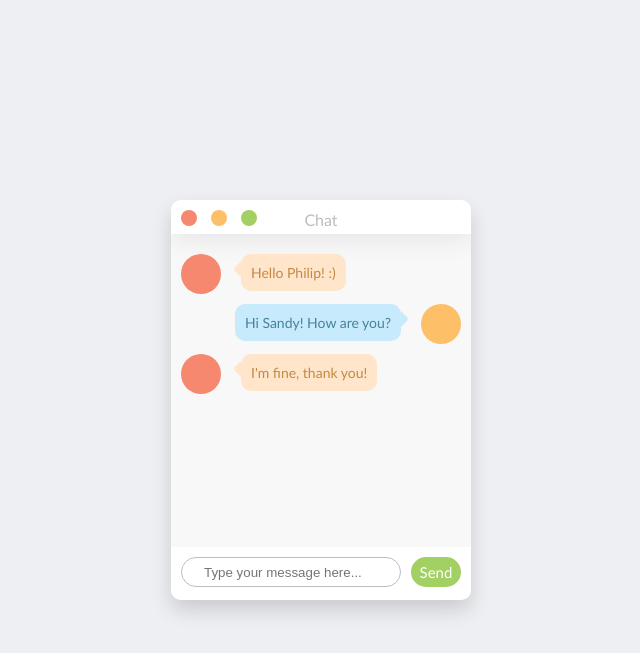
After one commit to subui/BtlWeb, a PHP site: page /chat/chat.html in a window 1280 px wide. The commit adds this page. Shown: the top 653 px of the page, without its empty margins (319-959 px from the left). Run offline with PHP 8.4, Linux system fonts and the light colour scheme; some libraries are stand-ins or nearby versions.

Commit message:
add chat

```diff
--- /dev/null
+++ b/chat/chat.css
@@ -0,0 +1,218 @@
+* {
+    box-sizing: border-box;
+}
+
+body {
+    background-color: #edeff2;
+    font-family: "Calibri", "Roboto", sans-serif;
+}
+
+.chat_window {
+    position: absolute;
+    width: calc(100% - 20px);
+    max-width: 300px;
+    height: 400px;
+    border-radius: 10px;
+
+    left: 50%;
+    top: 50%;
+    transform: translateX(-50%) translateY(-50%);
+    box-shadow: 0 10px 20px rgba(0,0,0,0.15);
+    background-color: #f8f8f8;
+    overflow: hidden;
+}
+
+.top_menu {
+    background-color: #fff;
+    width: 100%;
+    padding: 10px 0 5px;
+    box-shadow: 0 1px 30px rgba(0,0,0,0.1);
+}
+.top_menu .buttons {
+    margin: 0 0 0 10px;
+    position: absolute;
+}
+.top_menu .buttons .button {
+    width: 16px;
+    height: 16px;
+    border-radius: 50%;
+    display: inline-block;
+    margin-right: 10px;
+    position:relative;
+}
+.top_menu .buttons .button.close {
+    background-color: #f5886e;
+}
+.top_menu .buttons .button.minimize {
+    background-color: #fdbf68;
+}
+.top_menu .buttons .button.maximize {
+    background-color: #a3d063;
+}
+.top_menu .title {
+    text-align: center;
+    color: #bcbdc0;
+
+}
+
+.messages {
+    position: relative;
+    list-style: none;
+    padding: 20px 10px 0 10px;
+    margin: 0;
+    height: calc(100% - 87px);
+    overflow: scroll;
+    overflow-x: hidden;
+}
+.messages .message {
+    clear: both;
+    overflow: hidden;
+    margin-bottom: 10px;
+    transition: all 0.5s linear;
+    opacity: 0;
+}
+.messages .message.left .avatar {
+    background-color: #f5886e;
+    float: left;
+}
+.messages .message.left .text_wrapper {
+    background-color: #ffe6cb;
+    margin-left: 20px;
+}
+.messages .message.left .text_wrapper::after, .messages .message.left .text_wrapper::before {
+    right: 100%;
+    border-right-color: #ffe6cb;
+}
+.messages .message.left .text {
+    color: #c48843;
+}
+.messages .message.right .avatar {
+    background-color: #fdbf68;
+    float: right;
+}
+.messages .message.right .text_wrapper {
+    background-color: #c7eafc;
+    margin-right: 20px;
+    float: right;
+}
+.messages .message.right .text_wrapper::after, .messages .message.right .text_wrapper::before {
+    left: 100%;
+    border-left-color: #c7eafc;
+}
+.messages .message.right .text {
+    color: #45829b;
+}
+.messages .message.appeared {
+    opacity: 1;
+}
+.messages .message .avatar {
+    width: 40px;
+    height: 40px;
+    border-radius: 50%;
+    display: inline-block;
+}
+.messages .message .text_wrapper {
+    display: inline-block;
+    padding: 10px;
+    border-radius: 10px;
+    width: auto;
+    min-width: 30px;
+    max-width: calc(100% - 65px);
+    position: relative;
+}
+.messages .message .text_wrapper::after, .messages .message .text_wrapper::before {
+    top: 18px;
+    border: solid transparent;
+    content: " ";
+    height: 0;
+    width: 0;
+    position: absolute;
+    pointer-events: none;
+}
+.messages .message .text_wrapper::after {
+    border-width: 7px;
+    margin-top: -9px;
+}
+.messages .message .text_wrapper::before {
+    border-width: 7px;
+    margin-top: -11px;
+}
+.messages .message .text_wrapper .text {
+    font-size: 14px;
+    font-weight: 300;
+}
+
+.bottom_wrapper {
+    position: relative;
+    width: 100%;
+    background-color: #fff;
+    padding: 10px;
+    position: absolute;
+    bottom: 0;
+}
+.bottom_wrapper .message_input_wrapper {
+    display: inline-block;
+    height: 30px;
+    border-radius: 15px;
+    border: 1px solid #bcbdc0;
+    width: calc(100% - 60px);
+    position: relative;
+    padding: 0 20px;
+}
+.bottom_wrapper .message_input_wrapper .message_input {
+    border: none;
+    height: 100%;
+    box-sizing: border-box;
+    width: calc(100% - 40px);
+    position: absolute;
+    outline-width: 0;
+    color: gray;
+}
+.bottom_wrapper .send_message {
+    width: 50px;
+    height: 30px;
+    display: inline-block;
+    border-radius: 50px;
+    background-color: #a3d063;
+    border: 2px solid #a3d063;
+    color: #fff;
+    cursor: pointer;
+    transition: all 0.2s linear;
+    text-align: center;
+    float: right;
+}
+.bottom_wrapper .send_message:hover {
+    color: #a3d063;
+    background-color: #fff;
+}
+.bottom_wrapper .send_message .text {
+    font-size: 15px;
+    font-weight: 300;
+    display: inline-block;
+    line-height: 26px;
+}
+
+.message_template {
+    display: none;
+}
+
+::-webkit-scrollbar {
+    width: 12px;
+}
+
+::-webkit-scrollbar-track {
+    -webkit-box-shadow: inset 0 0 6px rgba(0,0,0,0.3);
+    -webkit-border-radius: 10px;
+    border-radius: 10px;
+}
+
+::-webkit-scrollbar-thumb {
+    -webkit-border-radius: 10px;
+    border-radius: 10px;
+    background-color: rgba(230,230,230,0.8);
+    -webkit-box-shadow: inset 0 0 6px rgba(0,0,0,0.5);
+}
+
+::-webkit-scrollbar-thumb:window-inactive {
+    background: rgba(250,250,250,0.4);
+}
--- /dev/null
+++ b/chat/chat.html
@@ -0,0 +1,53 @@
+<!DOCTYPE html>
+<html>
+  <head>
+    <meta charset="utf-8">
+    <title></title>
+    <link rel="stylesheet" href="chat.css" media="screen" title="no title" charset="utf-8">
+    <script type="text/javascript" src="jquery.min.js"></script>
+    <script type="text/javascript" src="chat.js"></script>
+  </head>
+  <body>
+    <div class="chat_window">
+      <div class="top_menu">
+        <div class="buttons">
+          <div class="button close"></div>
+          <div class="button minimize"></div>
+          <div class="button maximize"></div>
+        </div>
+        <div class="title">Chat</div>
+      </div>
+      <ul class="messages"></ul>
+      <div class="bottom_wrapper clearfix">
+        <div class="message_input_wrapper">
+          <input class="message_input" placeholder="Type your message here..." />
+        </div>
+        <div class="send_message">
+          <div class="icon"></div>
+          <div class="text">Send</div>
+        </div>
+      </div>
+    </div>
+    <div class="message_template">
+      <li class="message">
+        <div class="avatar"></div>
+        <div class="text_wrapper">
+          <div class="text"></div>
+        </div>
+      </li>
+    </div>
+    <script>
+      $("button").on("click", () => {
+        let text = $("input").val();
+        $("input").val("");
+        $.ajax("action.php?text=" + text)
+          .done((msg) => $("#chat").html(msg));
+      });
+
+      $(document).ready((e) => {
+        $.ajaxSetup({cache: false});
+        setInterval(() => $("#chat").load("load.php"), 10);
+      });
+    </script>
+  </body>
+</html>
--- /dev/null
+++ b/chat/chat.js
@@ -0,0 +1,57 @@
+(function () {
+    var Message;
+    Message = function (arg) {
+        this.text = arg.text; this.message_side = arg.message_side;
+        this.draw = function (_this) {
+            return function () {
+                var $message;
+                $message = $($('.message_template').clone().html());
+                $message.addClass(_this.message_side).find('.text').html(_this.text);
+                $('.messages').append($message);
+                return setTimeout(function () {
+                    return $message.addClass('appeared');
+                }, 0);
+            };
+        }(this);
+        return this;
+    };
+    $(function () {
+        var getMessageText, message_side, sendMessage;
+        message_side = 'right';
+        getMessageText = function () {
+            var $message_input;
+            $message_input = $('.message_input');
+            return $message_input.val();
+        };
+        sendMessage = function (text) {
+            var $messages, message;
+            if (text.trim() === '') {
+                return;
+            }
+            $('.message_input').val('');
+            $messages = $('.messages');
+            message_side = message_side === 'left' ? 'right' : 'left';
+            message = new Message({
+                text: text,
+                message_side: message_side
+            });
+            message.draw();
+            return $messages.animate({ scrollTop: $messages.prop('scrollHeight') }, 300);
+        };
+        $('.send_message').click(function (e) {
+            return sendMessage(getMessageText());
+        });
+        $('.message_input').keyup(function (e) {
+            if (e.which === 13) {
+                return sendMessage(getMessageText());
+            }
+        });
+        sendMessage('Hello Philip! :)');
+        setTimeout(function () {
+            return sendMessage('Hi Sandy! How are you?');
+        }, 1000);
+        return setTimeout(function () {
+            return sendMessage('I\'m fine, thank you!');
+        }, 2000);
+    });
+}.call(this));
--- a/index.php
+++ b/index.php
@@ -108,7 +108,6 @@ session_start();
     </section>
 
   </div>
-
 </body>
 
 </html>
--- a/templates/footer.php
+++ b/templates/footer.php
@@ -1,7 +1,7 @@
 <footer class="footer-bs">
   <div class="row">
     <div class="col-md-3 footer-brand animated fadeInLeft">
-      <h2><img src="logo.png" width="50" height="50"></h2>
+      <h2><img src="views/front/logo.png" width="50" height="50"></h2>
       <p>Suspendisse hendrerit tellus laoreet luctus pharetra. Aliquam porttitor vitae orci nec ultricies. Curabitur vehicula, libero eget faucibus faucibus, purus erat eleifend enim, porta pellentesque ex mi ut sem.</p>
       <p>© 2014 BS3 UI Kit, All rights reserved</p>
     </div>
--- a/templates/nav.php
+++ b/templates/nav.php
@@ -3,7 +3,7 @@
     <div class="collapse navbar-collapse js-navbar-collapse">
       <ul class="nav navbar-nav navbar-left">
         <a class="navbar-brand" href="index.php">
-          <img height="20" width="20" src="logo.png" class="img-responsive pull-left" alt="Responsive image">  PartTIME
+          <img height="20" width="20" src="views/front/logo.png" class="img-responsive pull-left" alt="Responsive image">  PartTIME
         </a>
         <?php
         require 'config/connectdb.php';
--- a/views/category/danhsachsp.php
+++ b/views/category/danhsachsp.php
@@ -12,7 +12,9 @@
       ?>
       <div class="item  col-xs-4 col-lg-4" id="<?= $row['id_sp'] ?>">
         <div class="thumbnail">
-          <a href="index.php?page=chitiet&id=<?= $row['id_sp'] ?>"><img class="group list-group-image img-size" src="libraries/img/<?php echo $row['img1']; ?>" alt=""/></a>
+          <a href="index.php?page=chitiet&id=<?= $row['id_sp'] ?>">
+            <img class="group list-group-image img-size" src="libraries/img/<?php echo $row['img1']; ?>" alt=""/>
+          </a>
           <div class="caption">
             <h4 class="group inner list-group-item-heading"><?= $row['name']; ?></h4>
             <div class="row">
```
Also changed, not shown: views/category/search.php (+12 -4 lines). Lines whose indentation alone changed are shown as unchanged.
